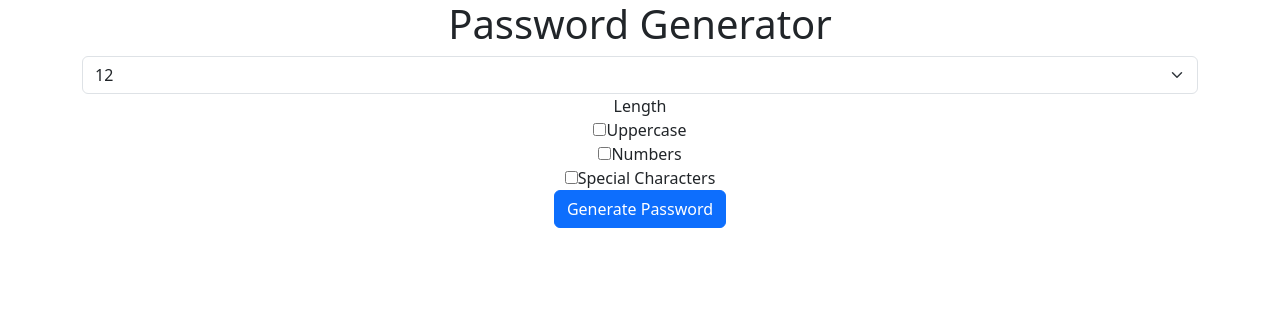
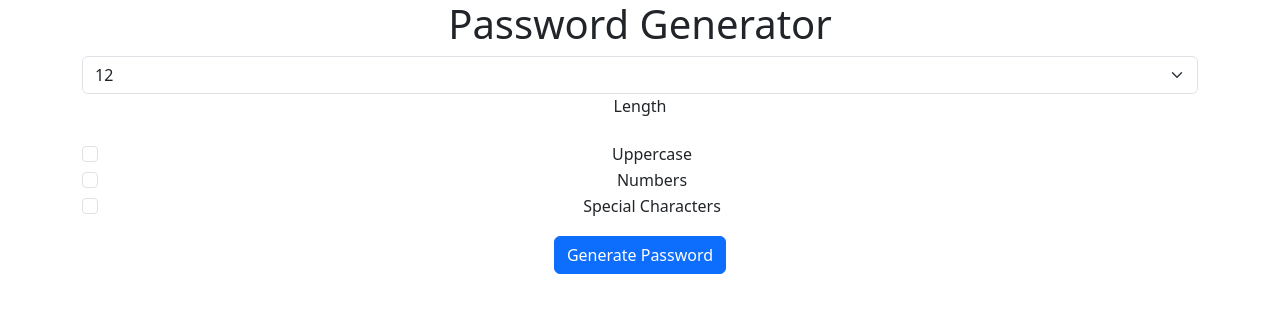
Before and after one commit to Tonyjr7/Password_Generator, a Django app: page / in a window 1280 px wide. Shown: the top 313 px of the page. Run offline with Django 5.2, Linux system fonts and the light colour scheme.

Commit message:
Update home.html

```diff
--- a/generator/templates/generator/home.html
+++ b/generator/templates/generator/home.html
@@ -12,6 +12,7 @@
         <h1>Password Generator</h1>
 
         <form action="{% url 'password' %}">
+            <div class="mb-3">
                 <select name="length" class="form-select">
                     <option value="6">6</option>
                     <option value="7">7</option>
@@ -21,15 +22,22 @@
                     <option value="11">11</option>
                     <option value="12" selected="selected">12</option>
                     <option value="13">13</option>
-            </select> Length
-            <br>
-            <input type="checkbox" name="uppercase">Uppercase
-            <br>
-            <input type="checkbox" name="numbers">Numbers
-            <br>
-            <input type="checkbox" name="special">Special Characters
-            <br>
-            <input type="submit" value="Generate Password" class="btn btn-primary">
+                </select>
+                <label for="length" class="form-label">Length</label>
+            </div>
+            <div class="form-check">
+                <input type="checkbox" name="uppercase" class="form-check-input" id="uppercase">
+                <label for="uppercase" class="form-check-label">Uppercase</label>
+            </div>
+            <div class="form-check">
+                <input type="checkbox" name="numbers" class="form-check-input" id="numbers">
+                <label for="numbers" class="form-check-label">Numbers</label>
+            </div>
+            <div class="form-check">
+                <input type="checkbox" name="special" class="form-check-input" id="special">
+                <label for="special" class="form-check-label">Special Characters</label>
+            </div>
+            <input type="submit" value="Generate Password" class="btn btn-primary mt-3">
         </form>
     </div>
 </body>
```
Lines whose indentation alone changed are shown as unchanged.
